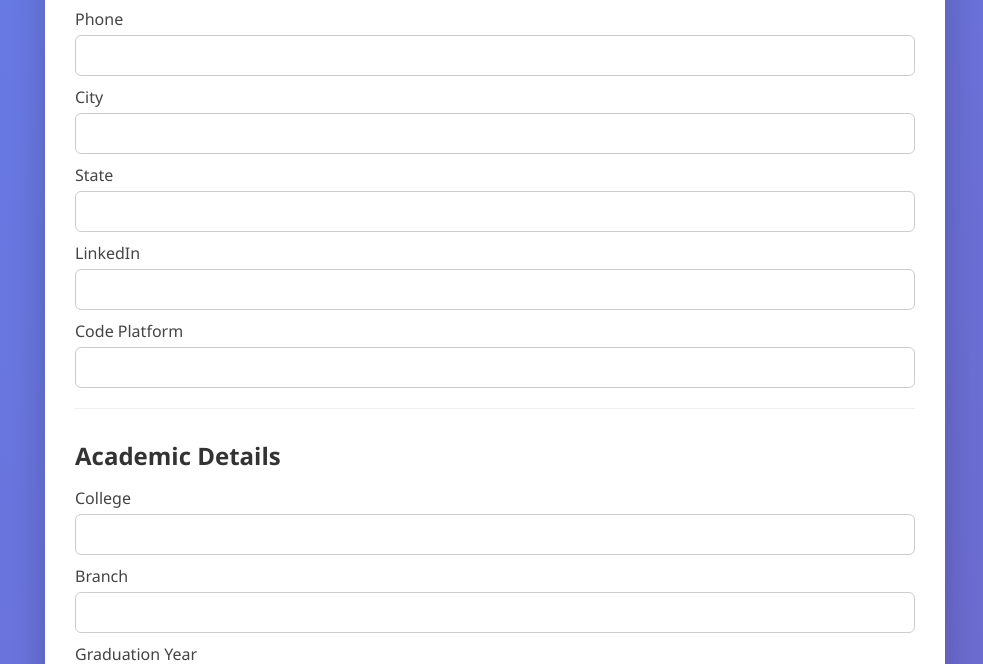
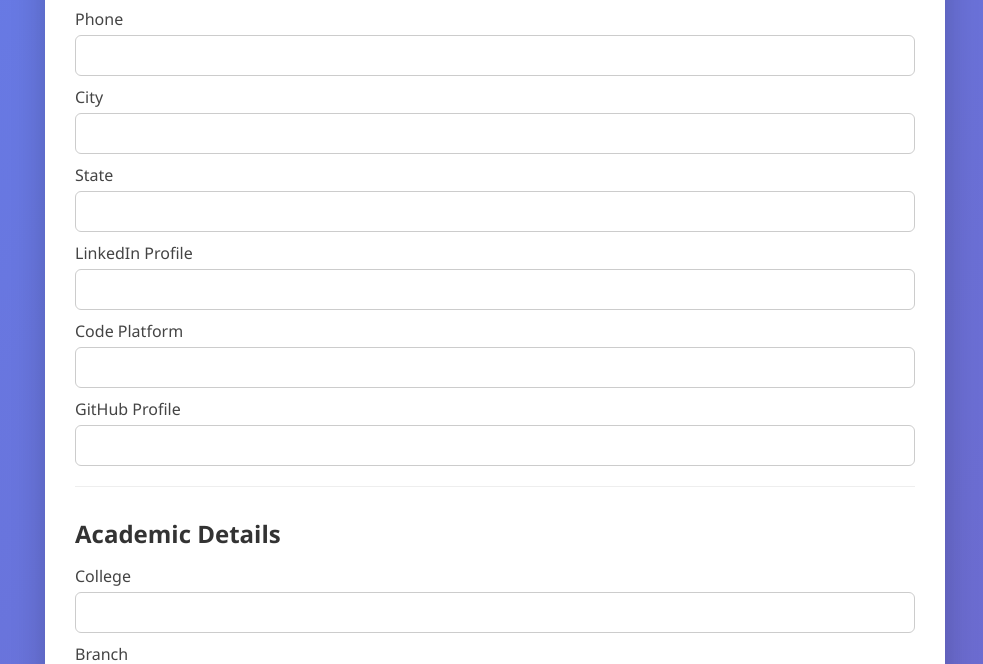
Before and after one commit to yeswanth-ch06/ResumeBuilder, a Flask app: page / in a window 1280 px wide. Shown: the part 413-1077 px from the top of the page, without its empty margins (145-1128 px from the left). Run offline with Flask 3, Linux system fonts and the light colour scheme.

Commit message:
Update homepage.html

```diff
--- a/templates/homepage.html
+++ b/templates/homepage.html
@@ -39,11 +39,14 @@
         <label>State</label>
         <input type="text" name="state" required>
 
-        <label>LinkedIn</label>
+        <label>LinkedIn Profile</label>
         <input type="text" name="linkedin">
 
         <label>Code Platform</label>
         <input type="text" name="codeplatform">
+
+        <label>GitHub Profile</label>
+        <input type="text" name="github">
     </div>
 
     <!-- Academic -->
```
